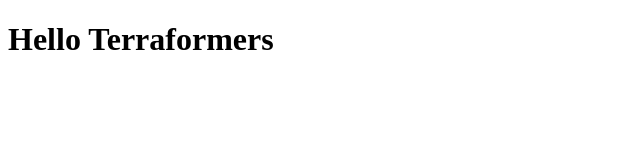
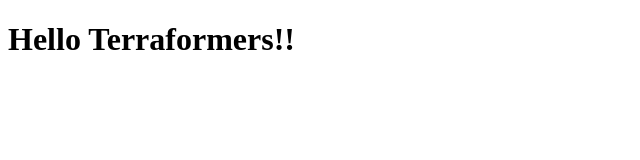
Before and after one commit to learneroftech/terraform-beginner-bootcamp-2023, a plain HTML site: page public/index.html in a window 1280 px wide. Shown: the full height of the page, 0-640 px from the left. Drawn offline with Linux system fonts and the light colour scheme.

```diff
--- a/public/index.html
+++ b/public/index.html
@@ -6,6 +6,6 @@
     <title>Hello Terraformers</title>
 </head>
 <body>
-    <h1>Hello Terraformers</h1>
+    <h1>Hello Terraformers!!</h1>
 </body>
 </html>
```
Also changed, not shown: 6 other files.
